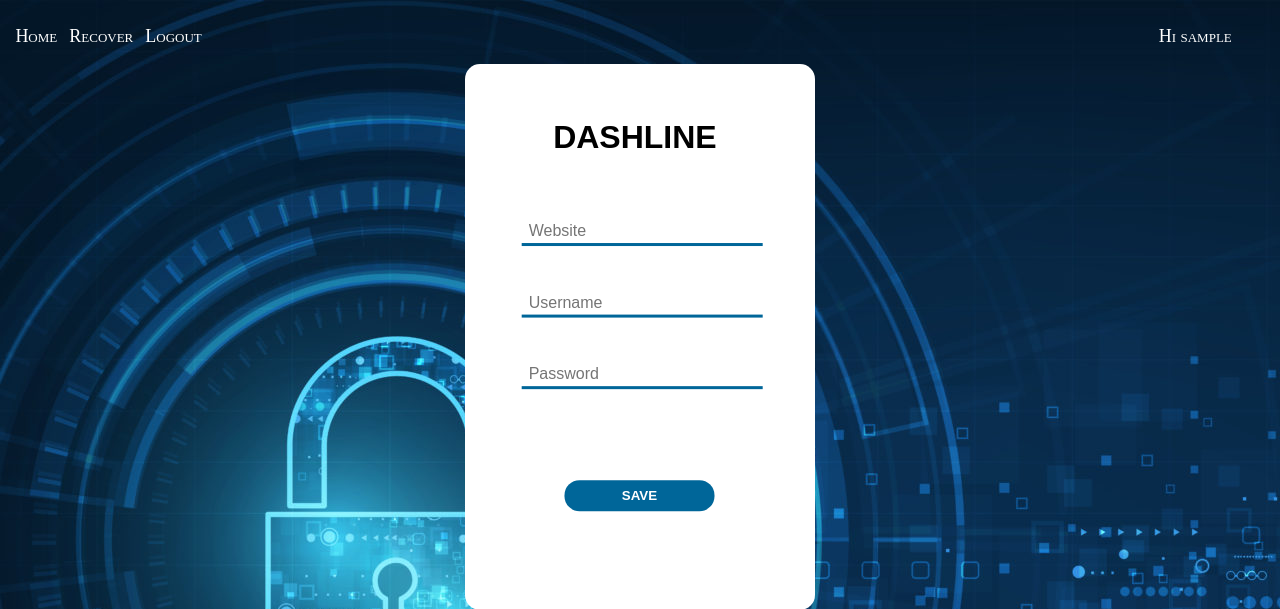
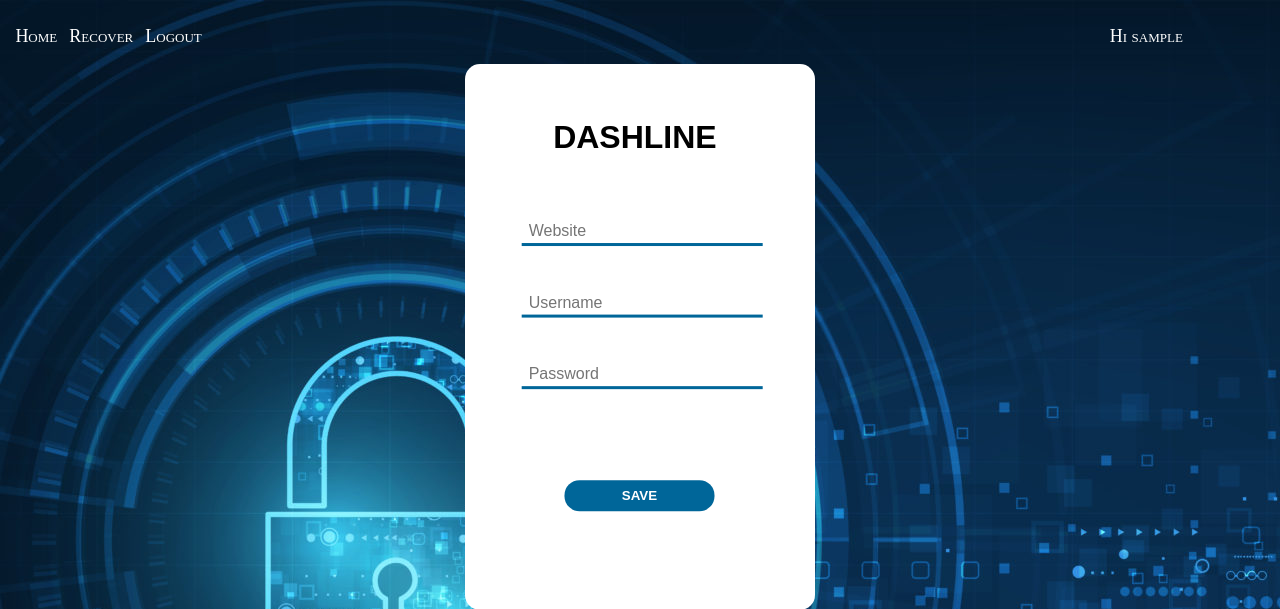
Before and after one commit to dpakverma789/django-project-PasswordManager, a Django app: page /manager/save/ in a window 1280 px wide; the page is wider, and only the part inside the window is pictured. Shown: the top 609 px of that part. Run offline with Django 3.2, Linux system fonts and the light colour scheme; the visitor is signed in with stand-in values (Sample User, id 1); some libraries are stand-ins or nearby versions.

Commit message:
updated css

```diff
--- a/passwordManager/static/css/password_manager.css
+++ b/passwordManager/static/css/password_manager.css
@@ -131,8 +131,9 @@ input[type='submit']:hover
         left: 27cm;
     }
  .user-home{
-    position: relative;
-    left: 25cm;
+   position: relative;
+   left: 70vw;
+   transition: 1s;
  }
 
 @media screen and (max-width: 900px)
```
